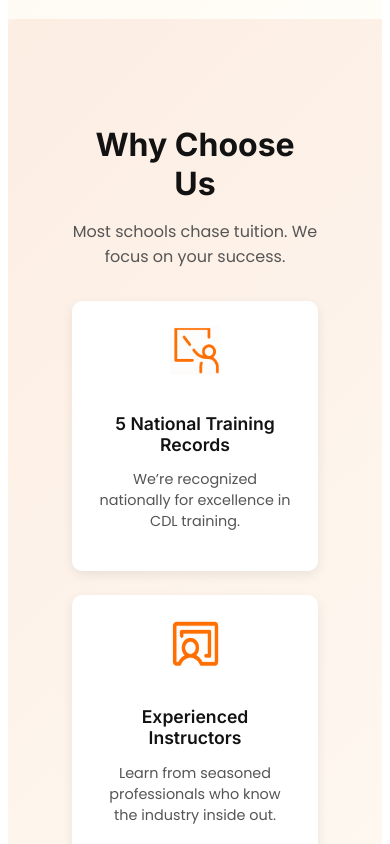
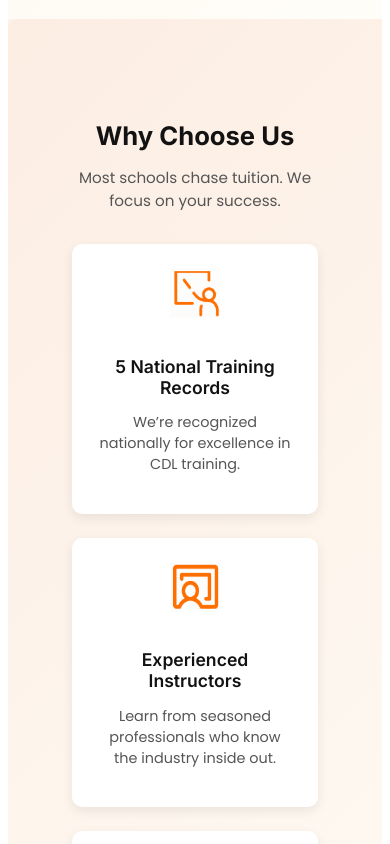
Before and after one commit to Chukseo/greatelake, a React (Vite) app: page / in a window 390 px wide. Shown: the part 3340-4184 px from the top of the page. Built offline with nearby package versions, Linux system fonts and the light colour scheme.

Commit message:
add pdf generate to form2

```diff
--- a/src/components/Wcu.css
+++ b/src/components/Wcu.css
@@ -177,5 +177,6 @@
 
   .wcu-right {
     grid-template-columns: 1fr;
+    width: 90%;
   }
 }
--- a/src/components/WhyChooseUs.css
+++ b/src/components/WhyChooseUs.css
@@ -63,7 +63,13 @@
   color: #555;
 }
 
-/* Responsive */
+/* ✅ Responsive Breakpoints */
+@media (max-width: 1200px) {
+  .wcu-cards {
+    grid-template-columns: repeat(3, 1fr);
+  }
+}
+
 @media (max-width: 992px) {
   .wcu-cards {
     grid-template-columns: repeat(2, 1fr);
@@ -74,4 +80,14 @@
   .wcu-cards {
     grid-template-columns: 1fr;
   }
+  .wcu-card {
+    max-width: 90%;
+    margin: 0 auto;
+  }
+  .wcu-heading {
+    font-size: 1.6rem;
+  }
+  .wcu-subheading {
+    font-size: 0.95rem;
+  }
 }
--- a/src/routes/AppRoutes.jsx
+++ b/src/routes/AppRoutes.jsx
@@ -1,7 +1,7 @@
 import { BrowserRouter, Routes, Route } from "react-router-dom";
 import Home from "../pages/Home";
 import AboutUs from "../pages/AboutUs";
-import Services from "../pages/Services";
+// import Services from "../pages/Services";
 import ContactUs from "../pages/ContactUs";
 import Admin from "../pages/Admin";
 import AdminLogin from "../pages/AdminLogin";
@@ -16,7 +16,7 @@ export default function AppRoutes() {
       <Routes>
         <Route path="/" element={<Home />} />
         <Route path="/about" element={<AboutUs />} />
-        <Route path="/services" element={<Services />} />
+        {/* <Route path="/services" element={<Services />} /> */}
         <Route path="/contact" element={<ContactUs />} />
         <Route
           path="/admin"
```
